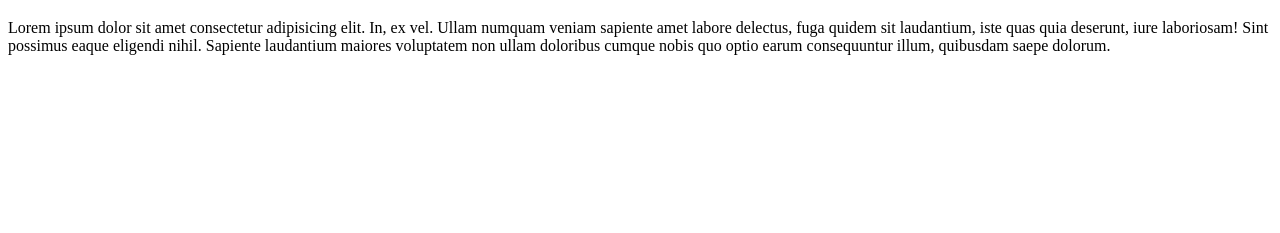
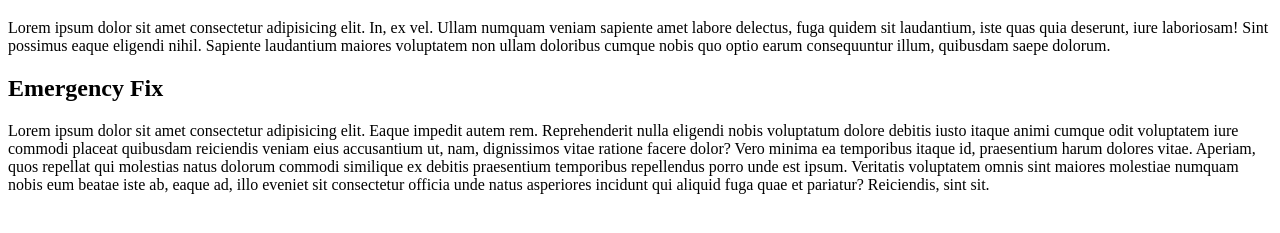
Before and after one commit to MrSharipov/git-site-3, a plain HTML site: page index.html in a window 1280 px wide. Shown: the part 61-294 px from the top of the page. Drawn offline with Linux system fonts and the light colour scheme.

Commit message:
Updated for emergency-fix

```diff
--- a/index.html
+++ b/index.html
@@ -9,5 +9,8 @@
 <body>
     <h1>My GitHub Course</h1>
     <p>Lorem ipsum dolor sit amet consectetur adipisicing elit. In, ex vel. Ullam numquam veniam sapiente amet labore delectus, fuga quidem sit laudantium, iste quas quia deserunt, iure laboriosam! Sint possimus eaque eligendi nihil. Sapiente laudantium maiores voluptatem non ullam doloribus cumque nobis quo optio earum consequuntur illum, quibusdam saepe dolorum.</p>
+
+    <h2>Emergency Fix</h2>
+    <p>Lorem ipsum dolor sit amet consectetur adipisicing elit. Eaque impedit autem rem. Reprehenderit nulla eligendi nobis voluptatum dolore debitis iusto itaque animi cumque odit voluptatem iure commodi placeat quibusdam reiciendis veniam eius accusantium ut, nam, dignissimos vitae ratione facere dolor? Vero minima ea temporibus itaque id, praesentium harum dolores vitae. Aperiam, quos repellat qui molestias natus dolorum commodi similique ex debitis praesentium temporibus repellendus porro unde est ipsum. Veritatis voluptatem omnis sint maiores molestiae numquam nobis eum beatae iste ab, eaque ad, illo eveniet sit consectetur officia unde natus asperiores incidunt qui aliquid fuga quae et pariatur? Reiciendis, sint sit.</p>
 </body>
 </html>
```
